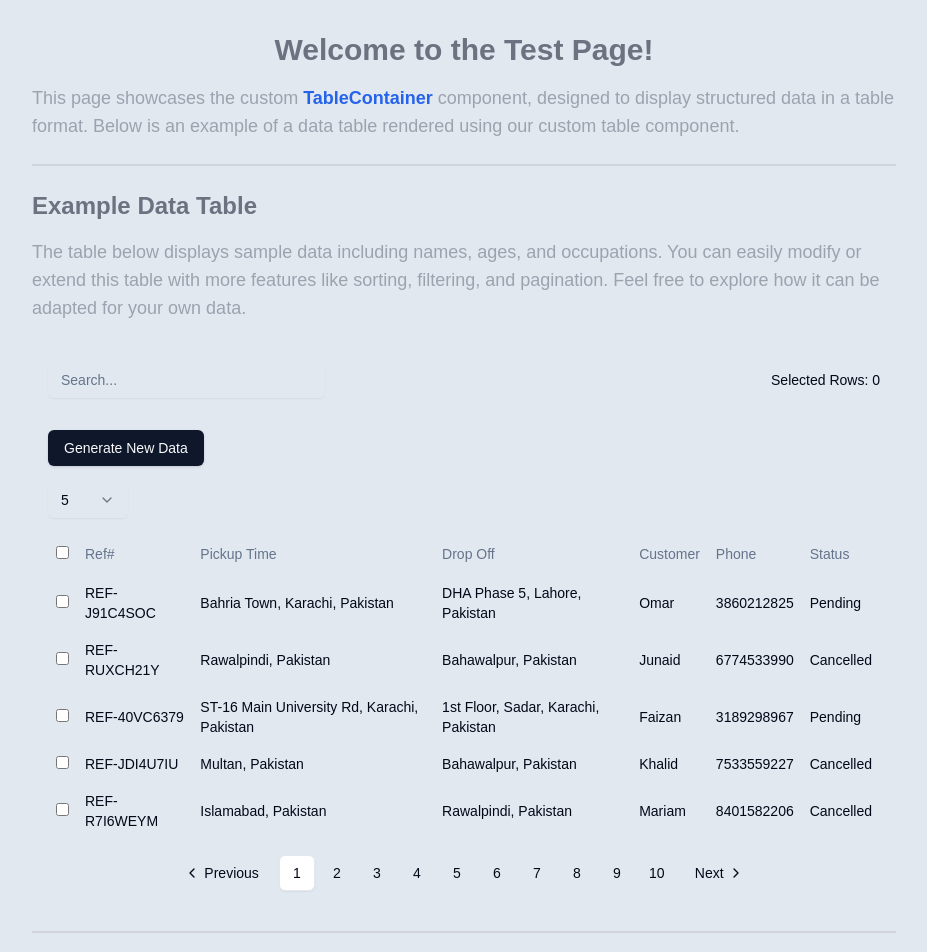
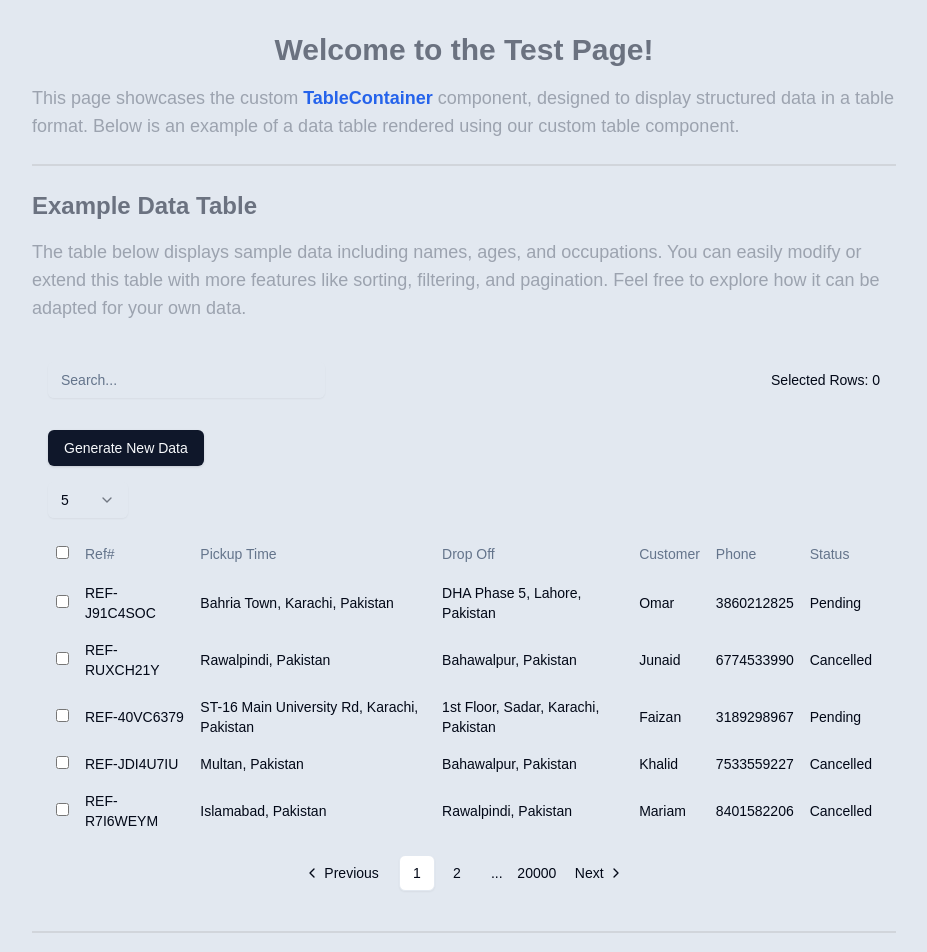
Before and after one commit to MD-Shahzaib-Whims/next-with-shadcn, a Next.js app: page /test in a window 1280 px wide. Shown: the top 952 px of the page, without its empty margins (176-1103 px from the left). Built offline with nearby package versions, Linux system fonts and the light colour scheme.

Commit message:
"Updated TableContainer component: increased initial data size, added getPageNumbers function, and refactored pagination logic."

```diff
--- a/src/components/TableContainer/TableContainer.tsx
+++ b/src/components/TableContainer/TableContainer.tsx
@@ -9,7 +9,7 @@ import { RowData } from "@/lib/Interfaces";
 import { generateRandomData } from "@/lib/utils";
 
 const TableContainer: React.FC = () => {
-    const [data, setData] = useState<RowData[]>(generateRandomData(50));
+    const [data, setData] = useState<RowData[]>(generateRandomData(100000));
     const [currentPage, setCurrentPage] = useState(1);
     const [filterText, setFilterText] = useState("");
     const [sortColumn, setSortColumn] = useState<string>("");
@@ -60,6 +60,39 @@ const TableContainer: React.FC = () => {
     const handlePaginationClick = (page: number) => {
         setCurrentPage(page);
     };
+
+    const getPageNumbers = (totalPages: number, currentPage: number) => {
+        const maxVisiblePages = 5; // Number of visible pages near the current page
+        const pageNumbers: (number | string)[] = [];
+
+        // Always include the first page
+        pageNumbers.push(1);
+
+        if (currentPage > 3) {
+            pageNumbers.push("...");
+        }
+
+        // Add pages around the current page
+        for (
+            let i = Math.max(currentPage - 1, 2);
+            i <= Math.min(currentPage + 1, totalPages - 1);
+            i++
+        ) {
+            pageNumbers.push(i);
+        }
+
+        if (currentPage < totalPages - 2) {
+            pageNumbers.push("...");
+        }
+
+        // Always include the last page
+        if (totalPages > 1) {
+            pageNumbers.push(totalPages);
+        }
+
+        return pageNumbers;
+    };
+
 
     return (
         <div className="p-4">
@@ -153,11 +186,9 @@ const TableContainer: React.FC = () => {
             <div className="mt-4">
                 <Pagination>
                     <PaginationContent>
-                        {/* Disable Previous Button on First Page */}
+                        {/* Previous Button */}
                         <PaginationItem>
                             <PaginationPrevious
-                                // href="#"
-                                // disabled={Boolean(currentPage === 1)}
                                 onClick={() =>
                                     handlePaginationClick(Math.max(currentPage - 1, 1))
                                 }
@@ -165,23 +196,26 @@ const TableContainer: React.FC = () => {
                         </PaginationItem>
 
                         {/* Page Numbers */}
-                        {Array.from({ length: totalPages }, (_, index) => (
-                            <PaginationItem key={index}>
-                                <PaginationLink
-                                    // href="#"
-                                    isActive={currentPage === index + 1}
-                                    onClick={() => handlePaginationClick(index + 1)}
-                                >
-                                    {index + 1}
-                                </PaginationLink>
-                            </PaginationItem>
-                        ))}
+                        {getPageNumbers(totalPages, currentPage).map((page, index) =>
+                            typeof page === "number" ? (
+                                <PaginationItem key={index}>
+                                    <PaginationLink
+                                        isActive={currentPage === page}
+                                        onClick={() => handlePaginationClick(page)}
+                                    >
+                                        {page}
+                                    </PaginationLink>
+                                </PaginationItem>
+                            ) : (
+                                <PaginationItem key={index}>
+                                    <PaginationLink>{page}</PaginationLink>
+                                </PaginationItem>
+                            )
+                        )}
 
-                        {/* Disable Next Button on Last Page */}
+                        {/* Next Button */}
                         <PaginationItem>
                             <PaginationNext
-                                // href="#"
-                                // disabled={currentPage === totalPages}
                                 onClick={() => setCurrentPage((prev) => Math.min(prev + 1, totalPages))}
                             />
                         </PaginationItem>
```
